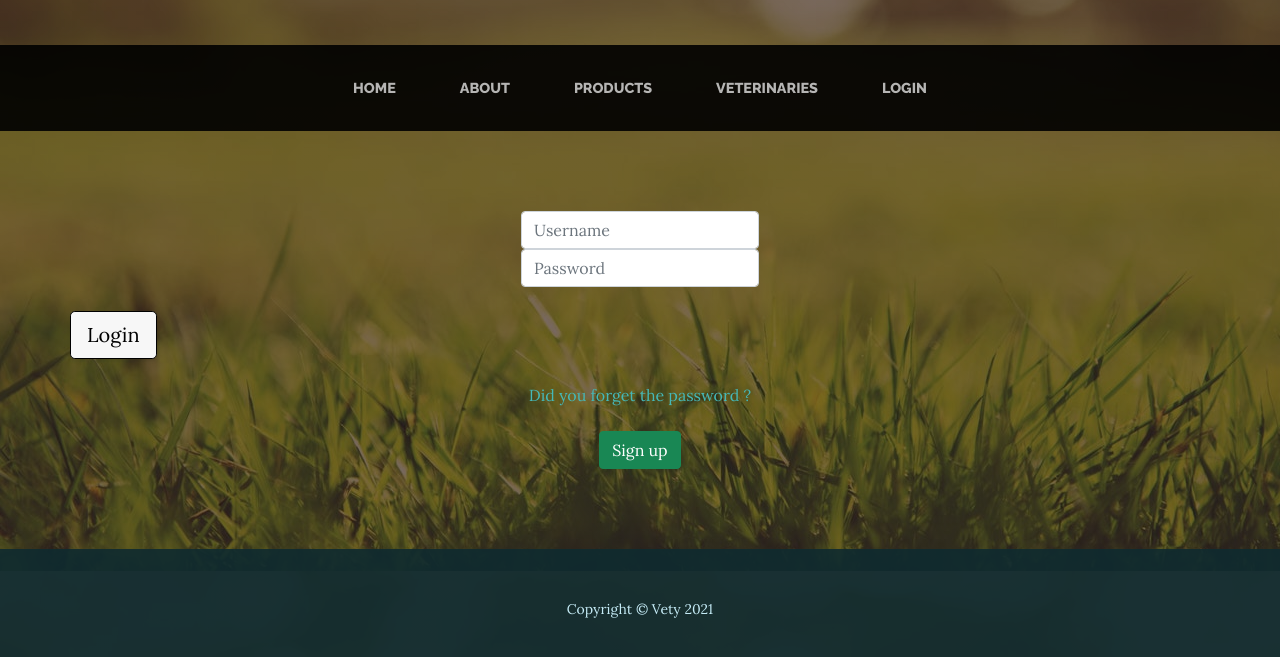
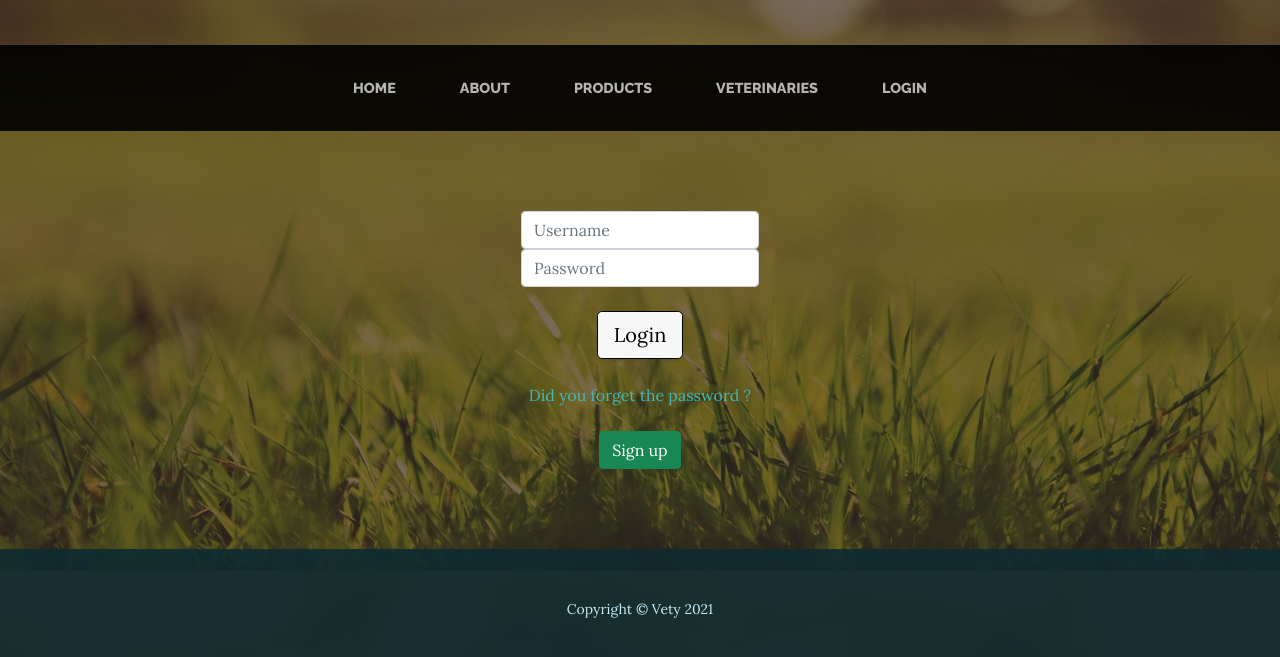
Before and after one commit to smartkid89/Vety, a plain HTML site: page login.html in a window 1280 px wide. Shown: the part 229-886 px from the top of the page. Drawn offline with nearby package versions, Linux system fonts and the light colour scheme.

Commit message:
Update login.html

```diff
--- a/login.html
+++ b/login.html
@@ -67,8 +67,8 @@
                   </div>
 <br>
 
-<div>
-                  <button type="button" class="row1 btn btn-primary btn-lg btn-block">Login</button>
+<div class="row1">
+                  <button type="button" class=" btn btn-primary btn-lg btn-block">Login</button>
                 </div>
 <br>
                   <div class="row1">
```
